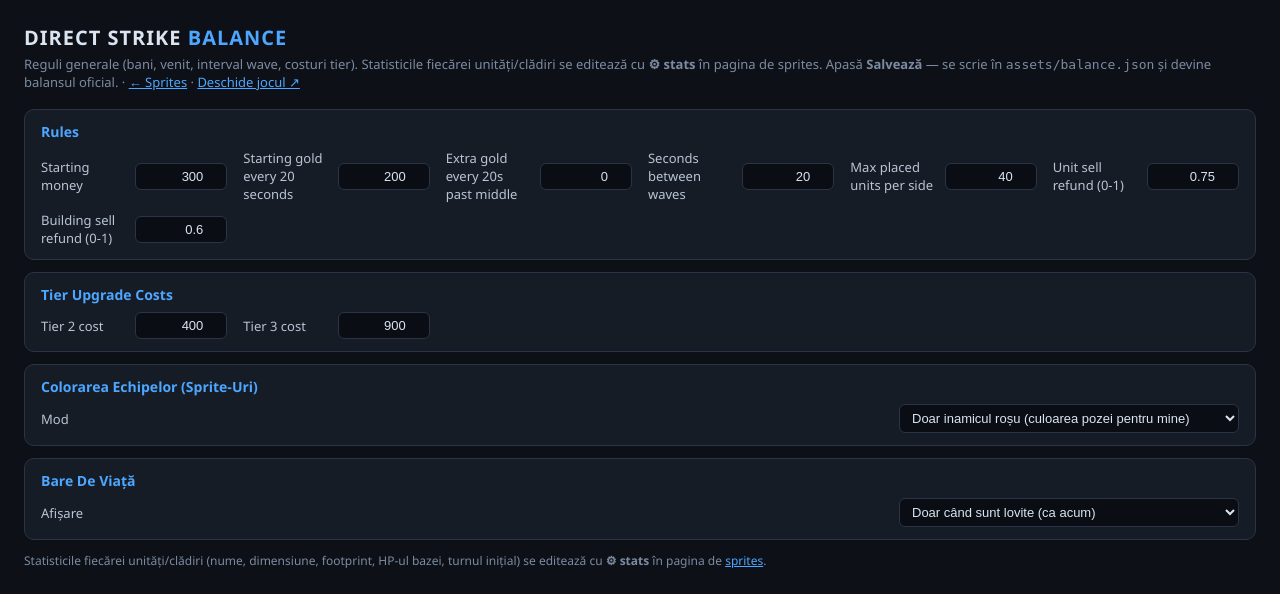
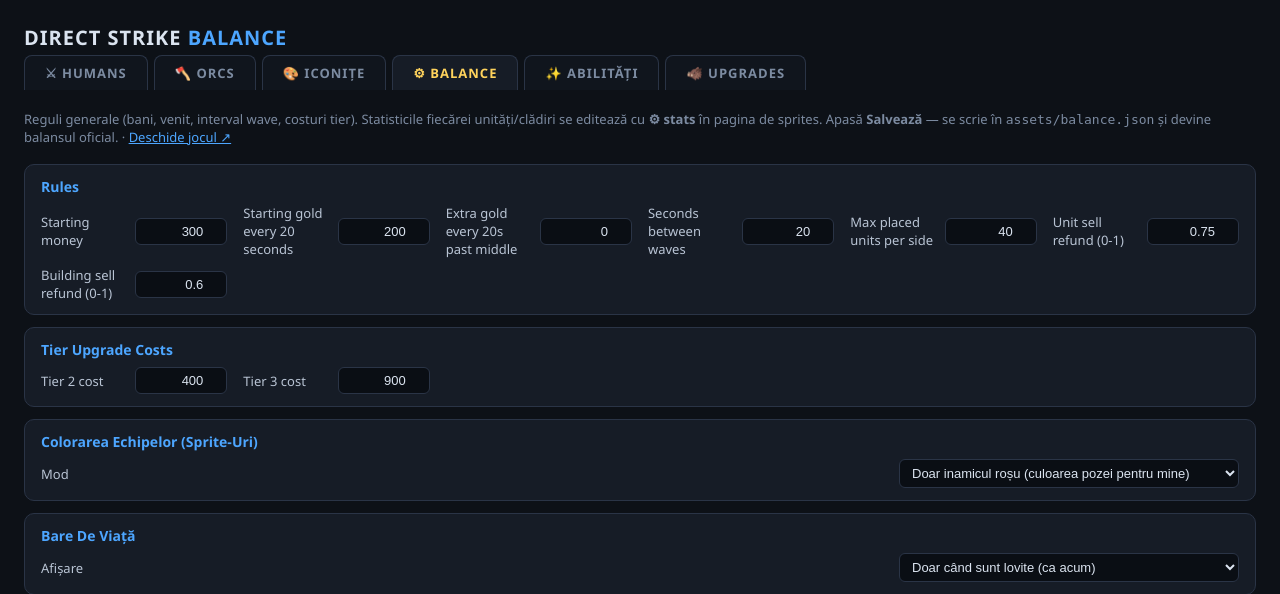
Before and after one commit to SilverName99/Direct-Strike-Online, a PHP site: page /admin/balance.php in a window 1280 px wide. Shown: the top 594 px of the page. Run offline with PHP 8.4, Linux system fonts and the light colour scheme; the visitor is signed in with stand-in values (Sample User, id 1).

Commit message:
v9.57: bara de tab-uri admin pe fiecare pagină
- Nou include comun admin/nav.php: bara de navigare (Humans / Orcs / Iconițe /
  Balance / Abilități / Upgrades) cu stiluri proprii scoped, evidențiind tab-ul
  curent prin $navActive.
- index.php folosește include-ul (sprites: Humans/Orcs după rasă, sau Iconițe);
  balance.php / abilities.php / upgrades.php îl includ acum și ele, în locul
  liniei de text cu linkuri — navigare uniformă și cu un click între toate
  paginile de admin.

Verificat autentificat: bara apare pe toate cele 5 view-uri cu tab-ul activ corect.

Co-Authored-By: Claude Opus 4.8 <noreply@anthropic.com>
Claude-Session: https://claude.ai/code/session_01GzdDvmuierLWS2emyMPa4r

```diff
--- a/admin/abilities.php
+++ b/admin/abilities.php
@@ -68,10 +68,10 @@ $authed = !empty($_SESSION['auth']);
 <?php if (!$authed): ?>
   <p class="sub">Trebuie să fii logat ca admin. <a href="./">Mergi la /admin și loghează-te</a>, apoi revino aici.</p>
 <?php else: ?>
+  <?php $navActive = 'abilities'; include __DIR__ . '/nav.php'; ?>
   <div class="sub">Catalogul de abilități — comun ambelor rase. <b>Cine</b> le folosește se setează
     per unitate din <b>⚙ stats</b> (bifa „Caster" + selecția de abilități) în pagina de
     <a href="./">sprites</a>. Apasă <b>Salvează</b> — se scrie în <code>assets/balance.json</code>. ·
-    <a href="balance.php">⚙ Balance</a> · <a href="upgrades.php">🐗 Upgrades</a> ·
     <a href="../" target="_blank">Deschide jocul ↗</a></div>
   <div id="ab-app">Se încarcă…</div>
   <div class="bar">
--- a/admin/balance.php
+++ b/admin/balance.php
@@ -61,10 +61,11 @@ $authed = !empty($_SESSION['auth']);
 <?php if (!$authed): ?>
   <p class="sub">Trebuie să fii logat ca admin. <a href="./">Mergi la /admin și loghează-te</a>, apoi revino aici.</p>
 <?php else: ?>
+  <?php $navActive = 'balance'; include __DIR__ . '/nav.php'; ?>
   <div class="sub">Reguli generale (bani, venit, interval wave, costuri tier). Statisticile fiecărei
     unități/clădiri se editează cu <b>⚙ stats</b> în pagina de sprites. Apasă <b>Salvează</b> — se scrie
     în <code>assets/balance.json</code> și devine balansul oficial. ·
-    <a href="./">← Sprites</a> · <a href="../" target="_blank">Deschide jocul ↗</a></div>
+    <a href="../" target="_blank">Deschide jocul ↗</a></div>
   <div id="bal-app">Se încarcă…</div>
   <div class="bar">
     <button id="save-btn">Salvează pe server</button>
--- /dev/null
+++ b/admin/nav.php
@@ -0,0 +1,31 @@
+<?php
+// Shared admin navigation tabs, rendered on every admin page so switching
+// between Sprites / Iconițe / Balance / Abilități / Upgrades is one click.
+// Set $navActive before including to highlight the current tab, one of:
+//   'humans' | 'orcs' | 'icons' | 'balance' | 'abilities' | 'upgrades'
+if (!defined('DS_ADMIN')) exit;
+$navActive = $navActive ?? '';
+$navTabs = [
+  ['humans',    'index.php?race=humans', '⚔ Humans'],
+  ['orcs',      'index.php?race=orcs',   '🪓 Orcs'],
+  ['icons',     'index.php?view=icons',  '🎨 Iconițe'],
+  ['balance',   'balance.php',           '⚙ Balance'],
+  ['abilities', 'abilities.php',         '✨ Abilități'],
+  ['upgrades',  'upgrades.php',          '🐗 Upgrades'],
+];
+?>
+<style>
+  .admin-tabs { display: flex; flex-wrap: wrap; gap: 6px; margin: 0 0 20px; }
+  .admin-tabs a {
+    padding: 8px 20px; border-radius: 8px 8px 0 0; text-decoration: none;
+    color: #7c8ba1; background: #10151d; border: 1px solid #2a3446; border-bottom: none;
+    font-weight: 700; letter-spacing: 1px; font-size: 13px; text-transform: uppercase;
+  }
+  .admin-tabs a:hover { color: #dbe4f0; background: #131a24; }
+  .admin-tabs a.active { color: #ffd35c; background: #161c26; }
+</style>
+<nav class="admin-tabs">
+  <?php foreach ($navTabs as [$id, $href, $label]): ?>
+    <a href="<?= $href ?>" class="<?= $id === $navActive ? 'active' : '' ?>"><?= $label ?></a>
+  <?php endforeach; ?>
+</nav>
--- a/admin/upgrades.php
+++ b/admin/upgrades.php
@@ -47,10 +47,10 @@ $authed = !empty($_SESSION['auth']);
 <?php if (!$authed): ?>
   <p class="sub">Trebuie să fii logat ca admin. <a href="./">Mergi la /admin și loghează-te</a>, apoi revino aici.</p>
 <?php else: ?>
+  <?php $navActive = 'upgrades'; include __DIR__ . '/nav.php'; ?>
   <div class="sub">Catalogul de upgrades — comun ambelor rase. Fiecare upgrade alege <b>cărei unități</b> i se
     aplică; în meci se cumpără <b>o dată din Bază</b> (cost mai jos) și rămâne activ tot meciul. Apasă
     <b>Salvează</b> — se scrie în <code>assets/balance.json</code>. ·
-    <a href="./">Sprites</a> · <a href="balance.php">⚙ Balance</a> · <a href="abilities.php">✨ Abilități</a> ·
     <a href="../" target="_blank">Deschide jocul ↗</a></div>
   <div id="up-app">Se încarcă…</div>
   <div class="bar">
--- a/src/config.js
+++ b/src/config.js
@@ -2,7 +2,7 @@
 
 // Bumped on every release; shown in the HUD and logged at boot so a stale
 // cached deploy is instantly recognizable.
-export const VERSION = 'v9.56';
+export const VERSION = 'v9.57';
 
 // Playable races. Cosmetic for now (art sets uploaded via /admin, same
 // unit stats); stat divergence can come later. The AI plays the other one.
```
Also changed, not shown: admin/index.php (+1 -9 lines).
